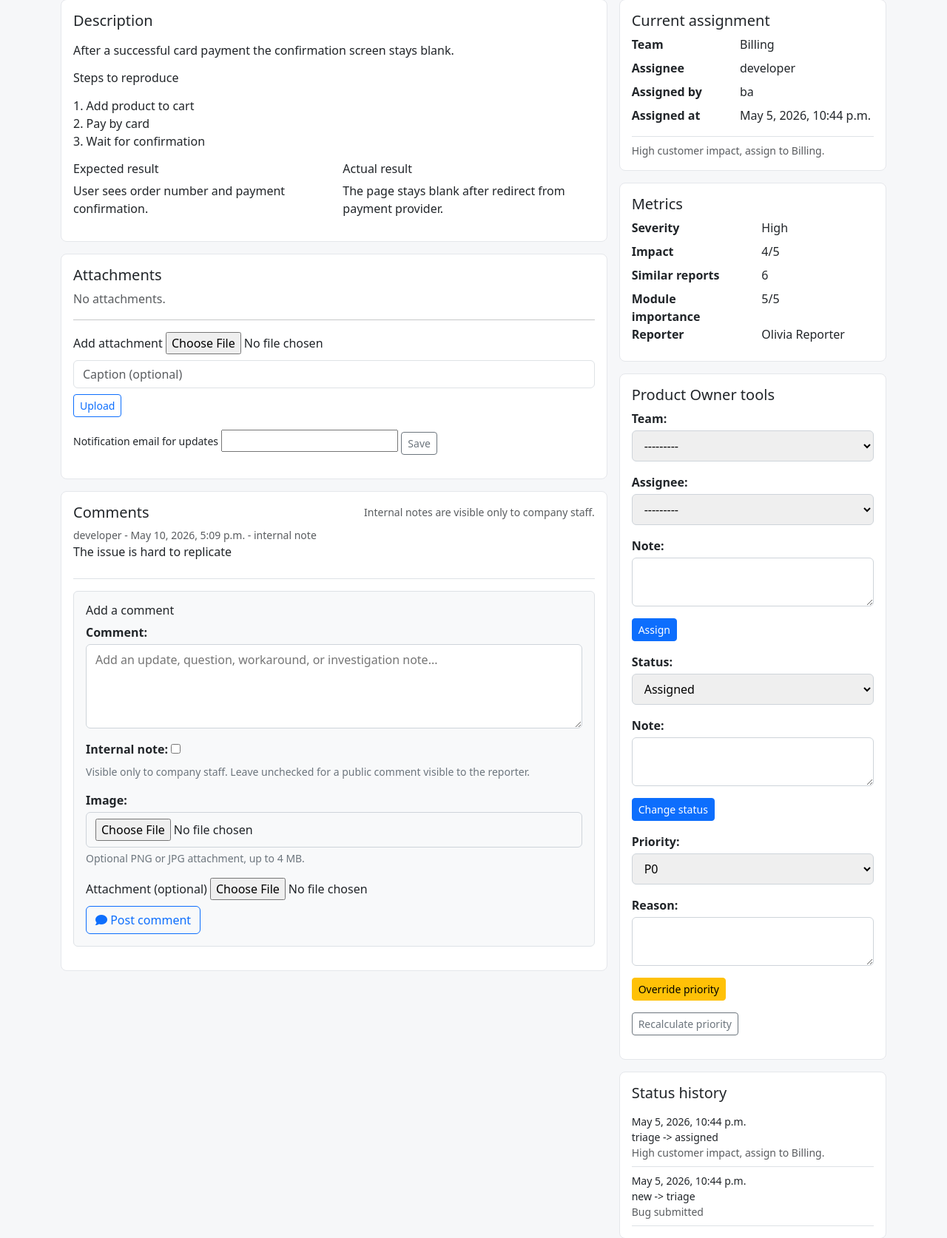
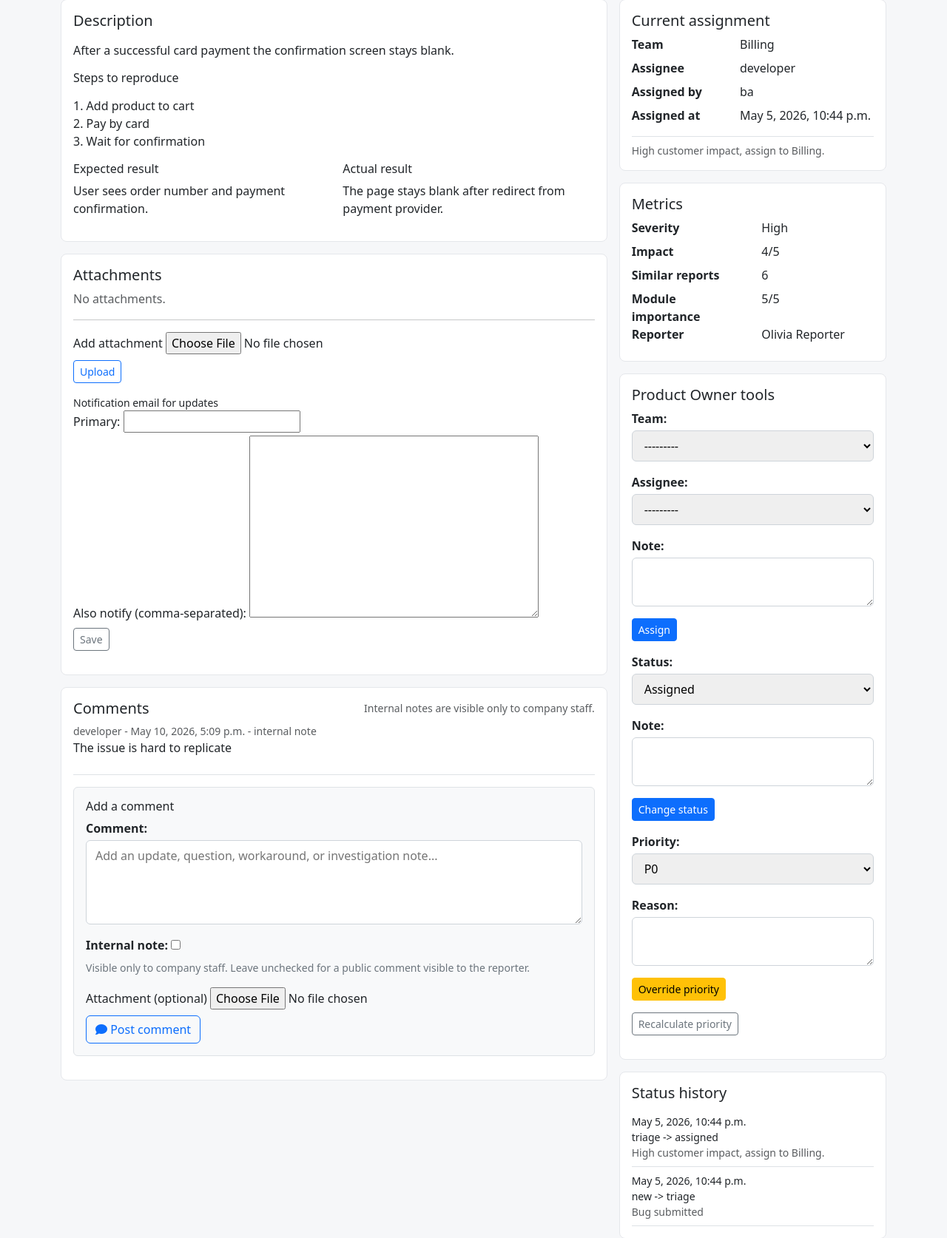
Before and after one commit to Mateoo18/BugTracker, a Django app: page /bugs/1/ in a window 1280 px wide. Shown: the part 183-1857 px from the top of the page at 74% size. Run offline with Django 5.2, Linux system fonts and the light colour scheme; a user stored in the database is signed in; data comes from the database, SQL or seed files in the repository; both versions use the stored data as it was after the commit; data that the repository does not hold is empty.

Commit message:
Remove captions from attachments and adjust forms/templates; notification emails support

```diff
--- a/infrastructure/models.py
+++ b/infrastructure/models.py
@@ -98,6 +98,7 @@ class Bug(TimeStampedModel):
     module_importance = models.PositiveSmallIntegerField(default=3, validators=[MinValueValidator(1), MaxValueValidator(5)])
     product = models.CharField(max_length=160)
     notification_email = models.EmailField(blank=True, help_text="Optional email to receive updates about this bug")
+    notification_emails = models.TextField(blank=True, help_text="Optional comma-separated emails to receive updates about this bug")
     company = models.ForeignKey(Company, on_delete=models.CASCADE, related_name="bugs")
     reporter = models.ForeignKey(User, on_delete=models.CASCADE, related_name="reported_bugs")
     duplicate_of = models.ForeignKey("self", on_delete=models.SET_NULL, null=True, blank=True, related_name="duplicates")
@@ -172,10 +173,8 @@ class BugAttachment(TimeStampedModel):
         upload_to="bug_attachments/%Y/%m/%d/",
         validators=[FileExtensionValidator(["png", "jpg", "jpeg"])],
     )
-    caption = models.CharField(max_length=180, blank=True)
-
     def __str__(self) -> str:
-        return self.caption or self.image.name
+        return self.image.name
 
 
 class BugCommentAttachment(TimeStampedModel):
@@ -185,10 +184,8 @@ class BugCommentAttachment(TimeStampedModel):
         upload_to="comment_attachments/%Y/%m/%d/",
         validators=[FileExtensionValidator(["png", "jpg", "jpeg"])],
     )
-    caption = models.CharField(max_length=180, blank=True)
-
     def __str__(self) -> str:
-        return self.caption or (self.image.name if self.image else "")
+        return self.image.name if self.image else ""
 
 
 class BugPriorityHistory(models.Model):
--- a/presentation/web/forms.py
+++ b/presentation/web/forms.py
@@ -55,29 +55,20 @@ class BugReportForm(forms.ModelForm):
         }
 
 
-class BugAttachmentForm(forms.ModelForm):
-    class Meta:
-        model = Bug._meta.get_field("") if False else None
-
-    # Use a simple form instead of ModelForm to avoid circular import issues
-    image = forms.ImageField(required=True, help_text="PNG or JPG attachment, up to 4 MB.")
-    caption = forms.CharField(required=False, max_length=180)
-
-    def clean_image(self):
-        image = self.cleaned_data.get("image")
-        if image and image.size > 4 * 1024 * 1024:
-            raise forms.ValidationError("Attachment size must be 4 MB or less.")
-        return image
-
-
 class BugNotificationForm(forms.ModelForm):
     class Meta:
         model = Bug
-        fields = ("notification_email",)
+        fields = ("notification_email", "notification_emails")
 
     def clean_notification_email(self):
         email = self.cleaned_data.get("notification_email", "").strip()
         return email
+
+    def clean_notification_emails(self):
+        txt = self.cleaned_data.get("notification_emails", "")
+        # basic split and strip
+        emails = [e.strip() for e in txt.split(",") if e.strip()]
+        return ",".join(emails)
         help_texts = {
             "module": "Examples: Payments, Login, Reports, Notifications.",
             "severity": "Low = cosmetic or minor, Medium = degraded workflow, High = major feature broken, Critical = outage, data loss, or security risk.",
@@ -129,7 +120,6 @@ class PriorityOverrideForm(forms.Form):
 
 
 class BugCommentForm(forms.ModelForm):
-    image = forms.ImageField(required=False, help_text="Optional PNG or JPG attachment, up to 4 MB.")
     class Meta:
         model = BugComment
         fields = ("body", "is_internal")
@@ -218,7 +208,7 @@ class TeamCreateForm(forms.ModelForm):
 class BugAttachmentForm(forms.ModelForm):
     class Meta:
         model = BugAttachment
-        fields = ("image", "caption")
+        fields = ("image",)
 
     def clean_image(self):
         image = self.cleaned_data.get("image")
--- a/presentation/web/templates/bugs/bug_detail.html
+++ b/presentation/web/templates/bugs/bug_detail.html
@@ -39,9 +39,8 @@
                 <input type="hidden" name="action" value="attach_bug">
                 <div class="mb-2">
                     <label for="id_bug_image">Add attachment</label>
-                    <input type="file" name="bug_image" id="id_bug_image" accept="image/png,image/jpeg">
+                    <input type="file" name="bug_image" id="id_bug_image">
                 </div>
-                <div class="mb-2"><input type="text" name="bug_caption" placeholder="Caption (optional)" class="form-control"></div>
                 <button class="btn btn-sm btn-outline-primary">Upload</button>
             </form>
             {% if can_manage %}
@@ -49,7 +48,8 @@
                 {% csrf_token %}
                 <input type="hidden" name="action" value="notification">
                 <label class="small">Notification email for updates</label>
-                {{ notification_form.notification_email }}
+                <div class="mb-1">Primary: {{ notification_form.notification_email }}</div>
+                <div class="mb-1">Also notify (comma-separated): {{ notification_form.notification_emails }}</div>
                 <button class="btn btn-sm btn-outline-secondary mt-1">Save</button>
             </form>
             {% endif %}
--- a/presentation/web/views.py
+++ b/presentation/web/views.py
@@ -206,7 +206,7 @@ def bug_detail(request, pk):
             messages.error(request, "Could not update notification email.")
         return redirect(bug)
     if request.method == "POST" and request.POST.get("action") == "comment":
-        form = BugCommentForm(request.POST, request.FILES)
+        form = BugCommentForm(request.POST)
         if form.is_valid():
             comment = form.save(commit=False)
             comment.bug = bug
@@ -214,17 +214,7 @@ def bug_detail(request, pk):
             if comment.is_internal and not is_staff_role(request.user):
                 comment.is_internal = False
             comment.save()
-            # handle optional attachment
-            image = request.FILES.get("image")
-            if image:
-                from infrastructure.models import BugCommentAttachment
-
-                BugCommentAttachment.objects.create(
-                    comment=comment,
-                    uploaded_by=request.user,
-                    image=image,
-                    caption="Comment attachment",
-                )
+            messages.success(request, "Comment added.")
             messages.success(request, "Comment added.")
             return redirect(bug)
     if request.method == "POST" and request.POST.get("action") == "attach_bug":
@@ -232,10 +222,14 @@ def bug_detail(request, pk):
         image = request.FILES.get("bug_image")
         caption = request.POST.get("bug_caption", "")
         if image:
-            from infrastructure.models import BugAttachment
+            from infrastructure.models import BugAttachment, BugComment
 
-            BugAttachment.objects.create(bug=bug, uploaded_by=request.user, image=image, caption=caption)
-            messages.success(request, "Attachment uploaded.")
+            attachment = BugAttachment.objects.create(bug=bug, uploaded_by=request.user, image=image, caption=caption)
+            # create a comment noting the attachment name and extension
+            name = attachment.image.name.split("/")[-1]
+            comment_text = f"Attachment added: {name}"
+            comment = BugComment.objects.create(bug=bug, author=request.user, body=comment_text, is_internal=False)
+            messages.success(request, "Attachment uploaded and comment added.")
         else:
             messages.error(request, "No file uploaded.")
         return redirect(bug)
```
Also changed, not shown: db.sqlite3, infrastructure/migrations/0006_add_notification_emails.py (added).
